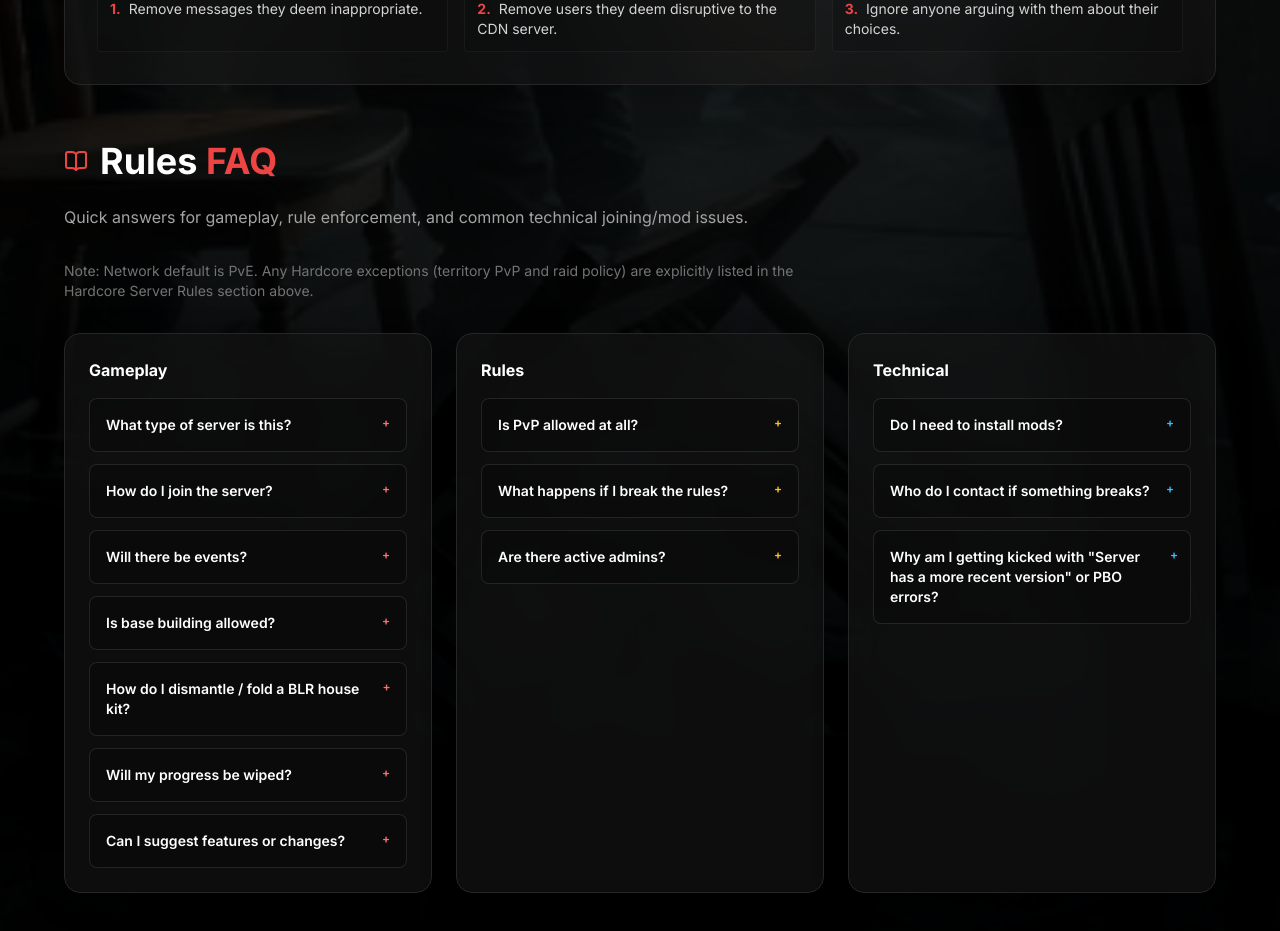
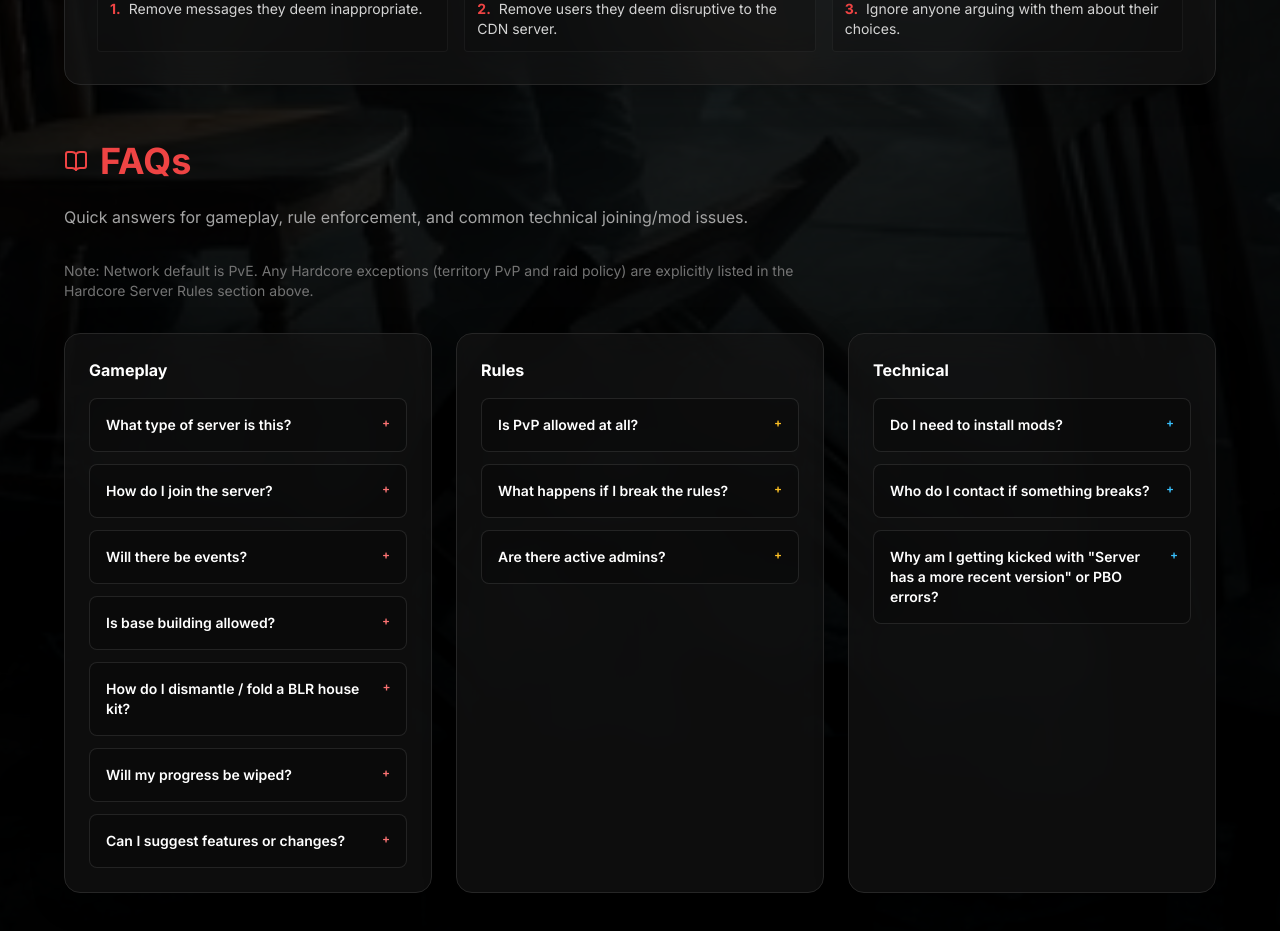
Before and after one commit to InfamousMorningstar/CDNdayz, a Next.js app: page /rules in a window 1280 px wide. Shown: the part 2360-3291 px from the top of the page. Built offline with nearby package versions, Linux system fonts and the light colour scheme; no server answers.

Commit message:
Rename Rules FAQ heading to FAQs

```diff
--- a/src/components/rules/RulesClient.tsx
+++ b/src/components/rules/RulesClient.tsx
@@ -563,7 +563,7 @@
         <div className="flex items-center gap-3 mb-6">
           <BookOpen className="text-red-500 w-6 h-6" />
           <h2 className="text-3xl md:text-4xl font-heading font-bold text-white">
-            Rules <span className="text-red-500">FAQ</span>
+            <span className="text-red-500">FAQs</span>
           </h2>
         </div>
 
```
